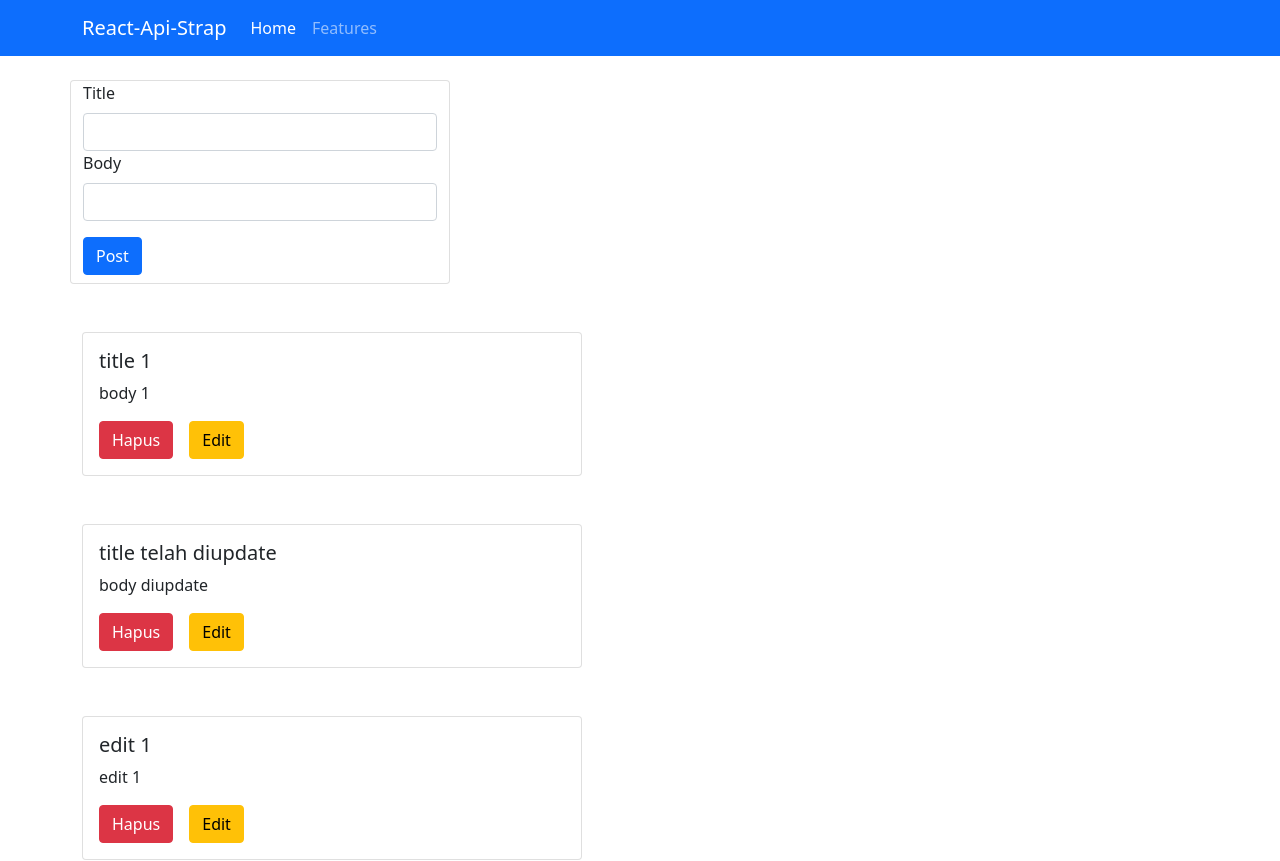
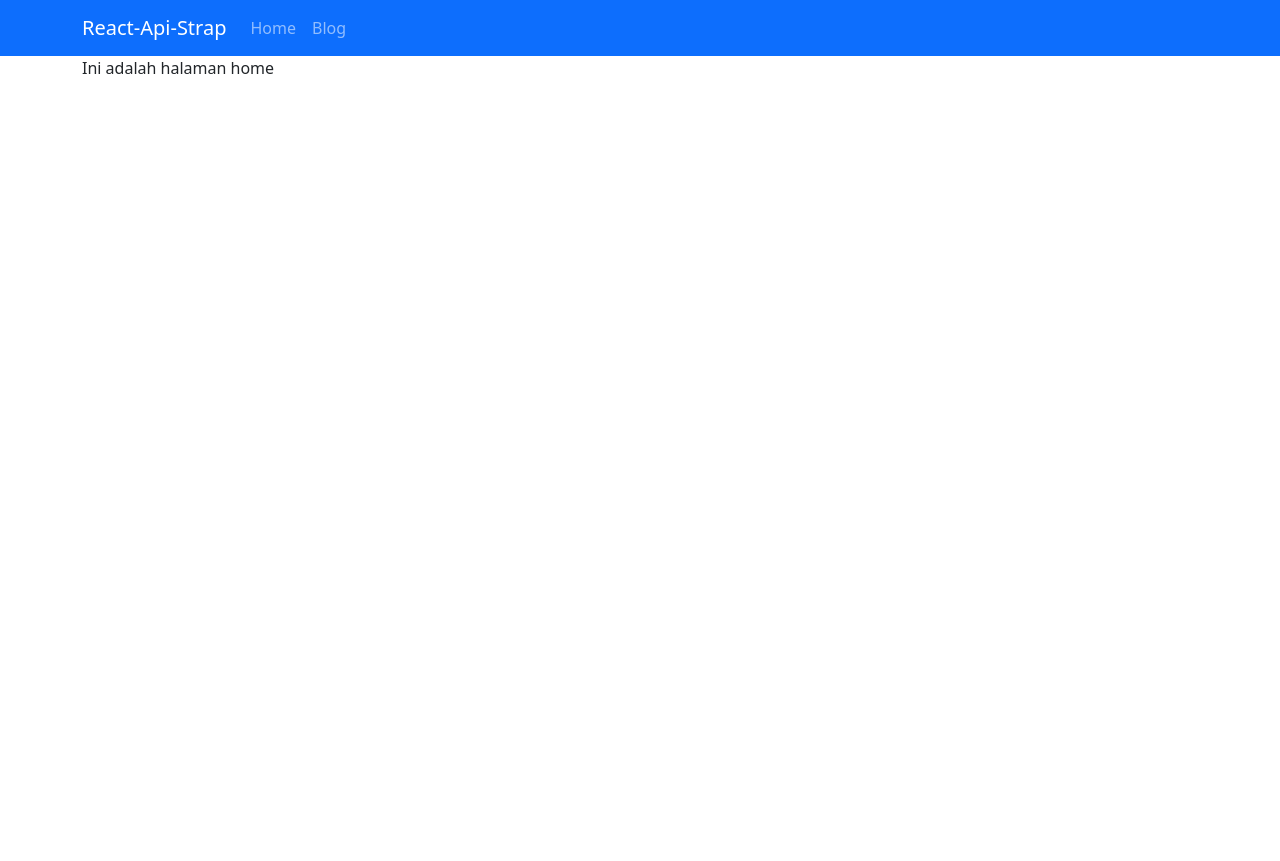
Before and after one commit to lian-cmd/react-api-strap, a React (Create React App) app: page / in a window 1280 px wide. Shown: the top 861 px of the page. After the commit the page ends 800 px from the top, so only its background shows below. Built offline with nearby package versions, Linux system fonts and the light colour scheme; data requests are answered from the project's data file.

Commit message:
menambahkan router link

```diff
--- a/package.json
+++ b/package.json
@@ -11,6 +11,7 @@
     "popper.js": "^1.16.1",
     "react": "^17.0.2",
     "react-dom": "^17.0.2",
+    "react-router-dom": "^5.3.0",
     "react-scripts": "4.0.3",
     "web-vitals": "^1.1.2"
   },
--- a/src/App.js
+++ b/src/App.js
@@ -1,12 +1,17 @@
-import Content from "./component/Content";
+import Blog from "./component/Blog";
 import Navbar from "./component/Navbar";
+import Home from "./component/Home";
+import { BrowserRouter, Route, Link,  Switch } from "react-router-dom"
 
 function App() {
   return (
-    <div>
+    <BrowserRouter>
       <Navbar />
-      <Content />
-    </div>
+      <Switch>
+        <Route exact path="/" component={Home} />
+        <Route exact path="/blog" component={Blog} />
+      </Switch>
+    </BrowserRouter>
   );
 }
 
--- a/src/component/Content.js
+++ b/src/component/Blog.js
@@ -1,7 +1,7 @@
 import React, { Component, Fragment } from "react";
 import axios from "axios";
 
-export default class Content extends Component {
+export default class Blog extends Component {
   state = {
     posts: [],
     formPost: {
@@ -48,8 +48,8 @@ export default class Content extends Component {
     axios.put(`http://localhost:3004/posts/${this.state.formPost.id}`,this.state.formPost)
       .then((result) => {
       // console.log(result);
-        this.getPosApi();
-        this.setState({
+        this.getPosApi(); // tampilkan datanya lagi
+        this.setState({ //kembalikan jadi kosong formnya
           isUpdate: false,
           formPost: {
             userId: 1,
--- /dev/null
+++ b/src/component/Home.js
@@ -0,0 +1,13 @@
+import React from 'react'
+
+export default function Home() {
+    return (
+        <div className="container">
+            <div className="row">
+                <div className="col-md-6">
+                    <p>Ini adalah halaman home</p>
+                </div>
+            </div>
+        </div>
+    )
+}
--- a/src/component/Navbar.js
+++ b/src/component/Navbar.js
@@ -1,4 +1,5 @@
 import React from 'react'
+import { Link } from "react-router-dom";
 
 export default function Navbar() {
     return (
@@ -22,14 +23,14 @@ export default function Navbar() {
             <div className="collapse navbar-collapse" id="navbarNav">
               <ul className="navbar-nav">
                 <li className="nav-item">
-                  <a className="nav-link active" aria-current="page" href="#">
+                  <Link className="nav-link" to="/">
                     Home
-                  </a>
+                  </Link>
                 </li>
                 <li className="nav-item">
-                  <a className="nav-link" href="#">
-                    Features
-                  </a>
+                  <Link className="nav-link" to="blog">
+                    Blog
+                  </Link>
                 </li>
               </ul>
             </div>
```
Also changed, not shown: 1 other file (tests, documents, lock files or other folders).
